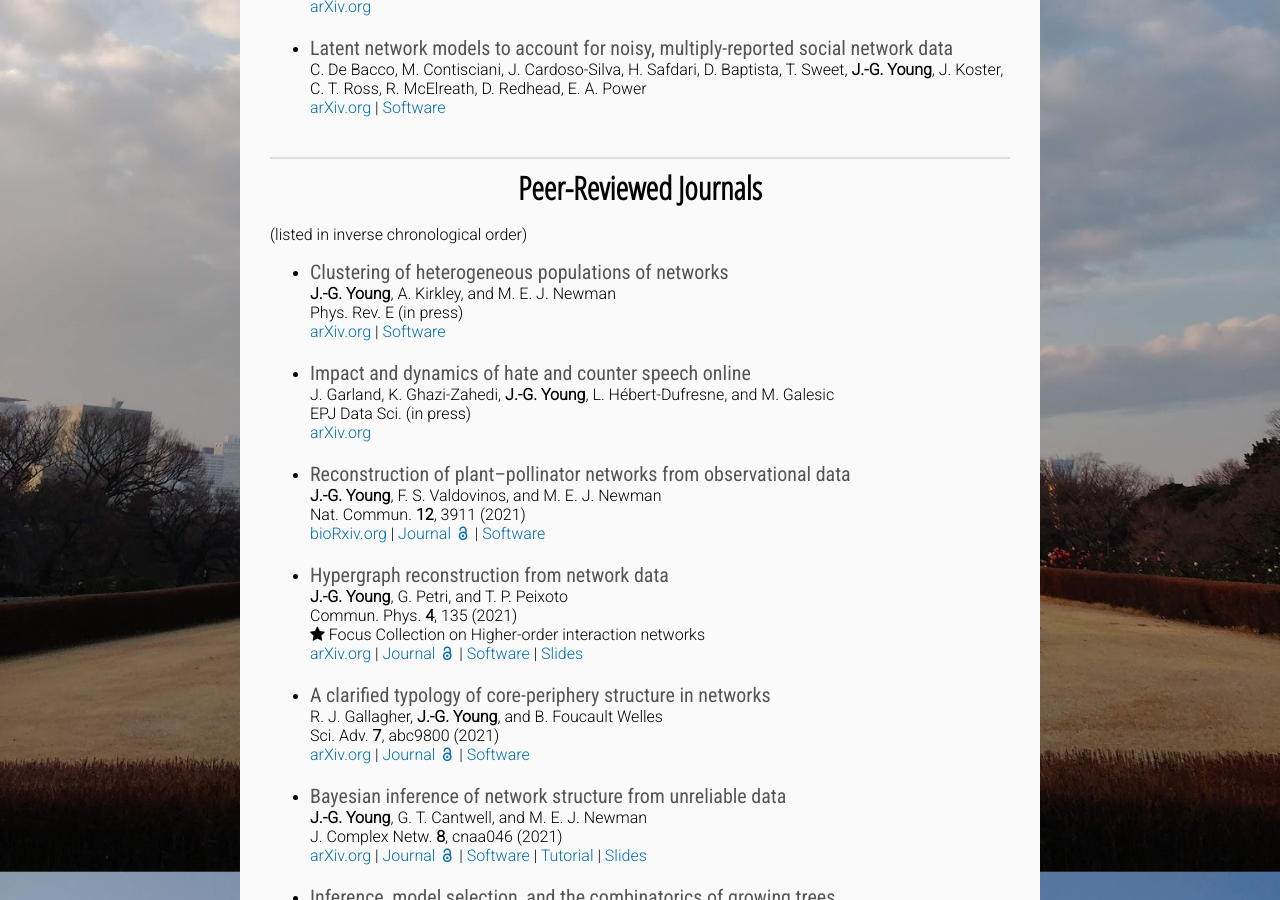
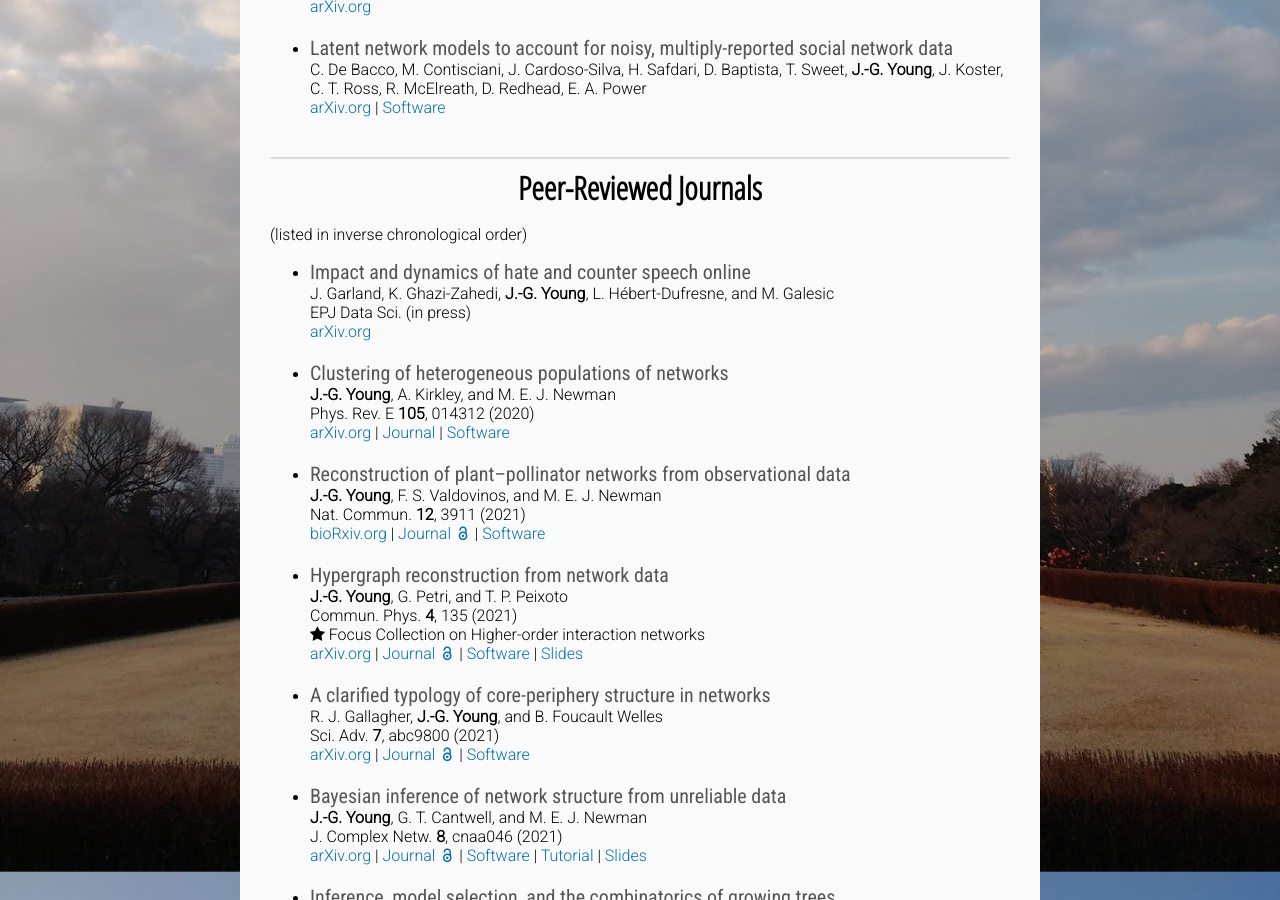
Before and after one commit to jg-you/jg-you.github.io, a Jekyll site: the page built from publications.md, in a window 1280 px wide and 900 px high, scrolled down 835 px. Built offline with Jekyll 4.4.1, drawn with Linux system fonts in a browser that asks for light colours; some web fonts are replaced; comment, search, counter and statistics services are not loaded.

Commit message:
PRE paper published

```diff
--- a/publications.md
+++ b/publications.md
@@ -29,16 +29,16 @@ C. De Bacco, M. Contisciani, J. Cardoso-Silva, H. Safdari, D. Baptista, T. Sweet
 
 <p>(listed in inverse chronological order)</p>
 
-
-* <span class="pub-title">Clustering of heterogeneous populations of networks</span><br/>
-**J.-G. Young**, A. Kirkley, and M. E. J. Newman <br/>
-Phys. Rev. E (in press)<br/>
-[arXiv.org](https://arxiv.org/abs/2107.07489) | [Software](https://github.com/aleckirkley/Clustering-network-populations)
-
 * <span class="pub-title">Impact and dynamics of hate and counter speech online</span><br/>
 J. Garland, K. Ghazi-Zahedi, **J.-G. Young**, L. Hébert-Dufresne, and M. Galesic<br/>
 EPJ Data Sci. (in press)<br/>
 [arXiv.org](https://arxiv.org/abs/2009.08392)
+
+
+* <span class="pub-title">Clustering of heterogeneous populations of networks</span><br/>
+**J.-G. Young**, A. Kirkley, and M. E. J. Newman <br/>
+Phys. Rev. E **105**, 014312 (2020)<br/>
+[arXiv.org](https://arxiv.org/abs/2107.07489) | [Journal](https://doi.org/10.1103/PhysRevE.105.014312) | [Software](https://github.com/aleckirkley/Clustering-network-populations)
 
 * <span class="pub-title">Reconstruction of plant–pollinator networks from observational data</span><br/>
 **J.-G. Young**, F. S. Valdovinos, and M. E. J. Newman <br/>
```
